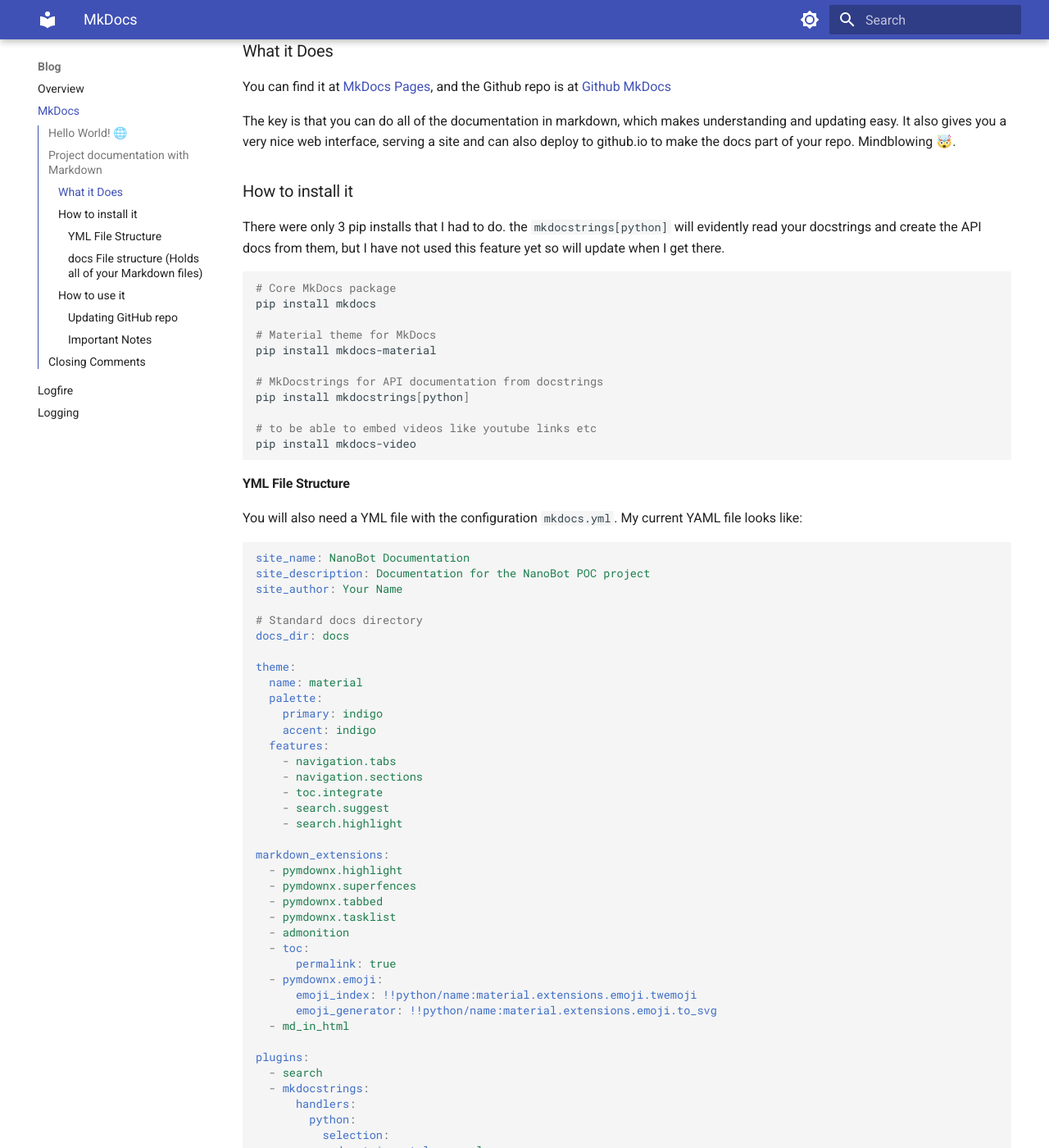
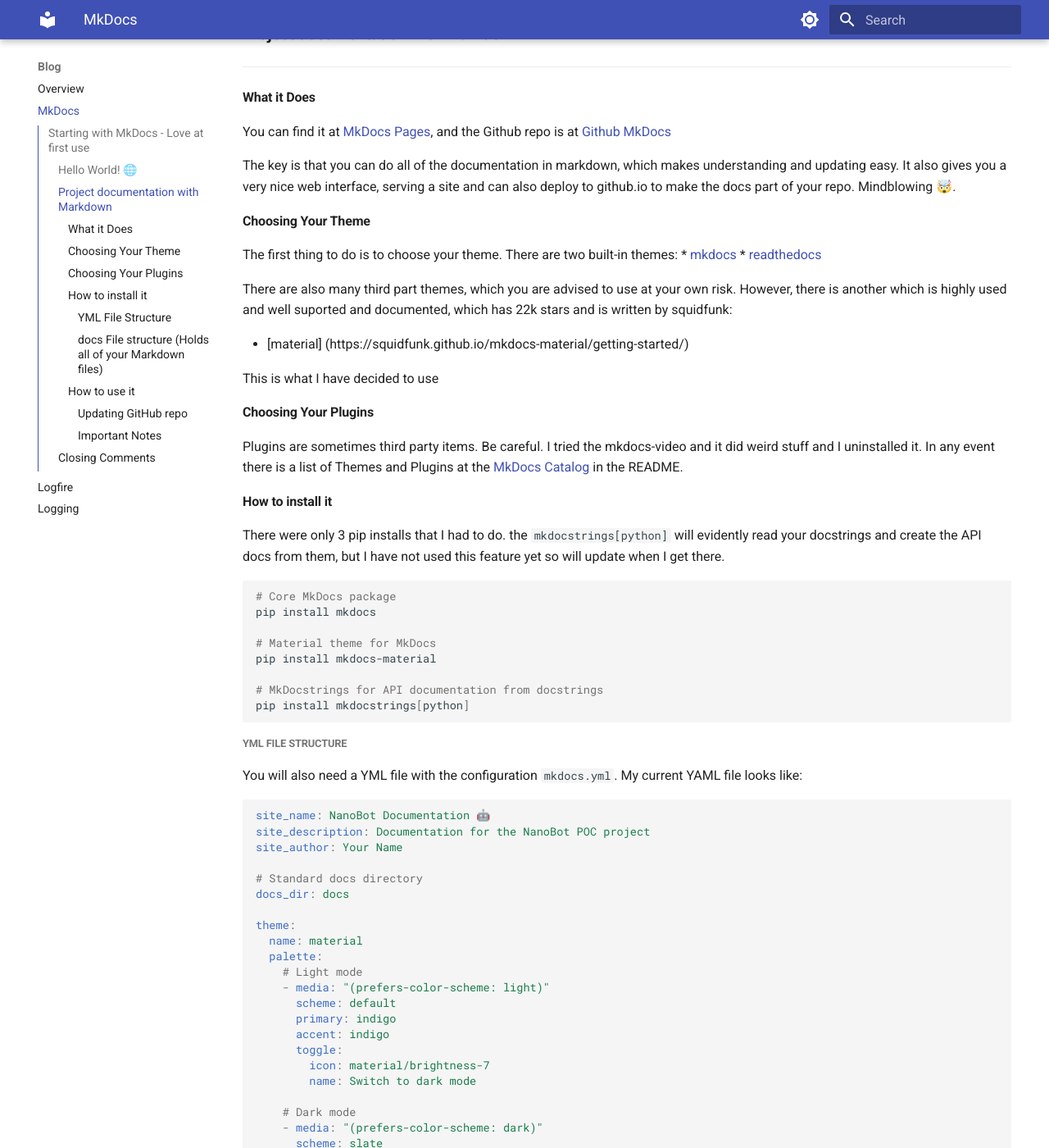
Before and after one commit to srobertsphd/nanobot-core, an MkDocs documentation site: the page built from docs/blog/mkdocs-2025-03-08.md, in a window 1280 px wide and 1400 px high, scrolled down 532 px. Shown: the whole window at 82% size. Built offline with MkDocs 1.6.1 and Material for MkDocs 9.7.7, drawn with Linux system fonts in a browser that asks for light colours; some of the changed text lies outside the part shown.

Commit message:
updated mkdocs doc

````diff
--- a/docs/blog/mkdocs-2025-03-08.md
+++ b/docs/blog/mkdocs-2025-03-08.md
@@ -12,12 +12,29 @@
 I now need to start with documentation, and I chose to start with MkDocs, and it is rather nice!
 
 ## **Project documentation with Markdown**
+---
 
 ### What it Does
 
 You can find it at [MkDocs Pages](https://www.mkdocs.org/), and the Github repo is at [Github MkDocs](https://github.com/mkdocs)
 
 The key is that you can do all of the documentation in markdown, which makes understanding and updating easy.  It also gives you a very nice web interface, serving a site and can also deploy to github.io to make the docs part of your repo.  Mindblowing 🤯.
+
+### Choosing Your Theme
+
+The first thing to do is to choose your theme.  There are two built-in themes:
+* [mkdocs](https://www.mkdocs.org/user-guide/choosing-your-theme/#mkdocs)
+* [readthedocs](https://www.mkdocs.org/user-guide/choosing-your-theme/#readthedocs)
+
+There are also many third part themes, which you are advised to use at your own risk.  However, there is another which is highly used and well suported and documented, which has 22k stars and is written by squidfunk:
+
+* [material] (https://squidfunk.github.io/mkdocs-material/getting-started/)
+
+This is what I have decided to use
+
+### Choosing Your Plugins
+
+Plugins are sometimes third party items.  Be careful.  I tried the mkdocs-video and it did weird stuff and I uninstalled it.  In any event there is a list of Themes and Plugins at the [MkDocs Catalog](https://github.com/mkdocs/catalog) in the README.
 
 
 ### How to install it
@@ -33,16 +50,13 @@
 
 # MkDocstrings for API documentation from docstrings
 pip install mkdocstrings[python]
-
-# to be able to embed videos like youtube links etc
-pip install mkdocs-video
 ```
 #### YML File Structure
 You will also need a YML file with the configuration `mkdocs.yml`.
 My current YAML file looks like:
 
 ```YAML
-site_name: NanoBot Documentation
+site_name: NanoBot Documentation 🤖
 site_description: Documentation for the NanoBot POC project
 site_author: Your Name
 
@@ -52,11 +66,28 @@
 theme:
   name: material
   palette:
-    primary: indigo
-    accent: indigo
+    # Light mode
+    - media: "(prefers-color-scheme: light)"
+      scheme: default
+      primary: indigo
+      accent: indigo
+      toggle:
+        icon: material/brightness-7
+        name: Switch to dark mode
+
+    # Dark mode
+    - media: "(prefers-color-scheme: dark)"
+      scheme: slate
+      primary: indigo
+      accent: indigo
+      toggle:
+        icon: material/brightness-4
+        name: Switch to light mode
   features:
     - navigation.tabs
     - navigation.sections
+    - navigation.expand
+    - navigation.instant
     - toc.integrate
     - search.suggest
     - search.highlight
--- a/mkdocs.yml
+++ b/mkdocs.yml
@@ -1,6 +1,8 @@
 site_name: NanoBot Documentation 🤖
 site_description: Documentation for the NanoBot POC project
-site_author: Your Name
+site_author: Worldly Woman
+
+
 
 # Standard docs directory
 docs_dir: docs
@@ -42,6 +44,8 @@
   - admonition
   - toc:
       permalink: true
+      baselevel: 2
+      separator: "_"
   - pymdownx.emoji:
       emoji_index: !!python/name:material.extensions.emoji.twemoji
       emoji_generator: !!python/name:material.extensions.emoji.to_svg
@@ -57,7 +61,6 @@
           rendering:
             show_source: true
             show_root_heading: true
-
 
 nav:
   - Home: index.md
````
Also changed, not shown: other parts of docs/blog/mkdocs-2025-03-08.md (+2 -1 lines), docs/blog/00-blog-template.md (+2 -2 lines), docs/blog/index.md (+0 -8 lines), docs/blog/logging-2025-03-06.md (+1 -3 lines), docs/img/first-nanobot-schema.png (renamed from docs/images/first-nanobot-schema.png).
